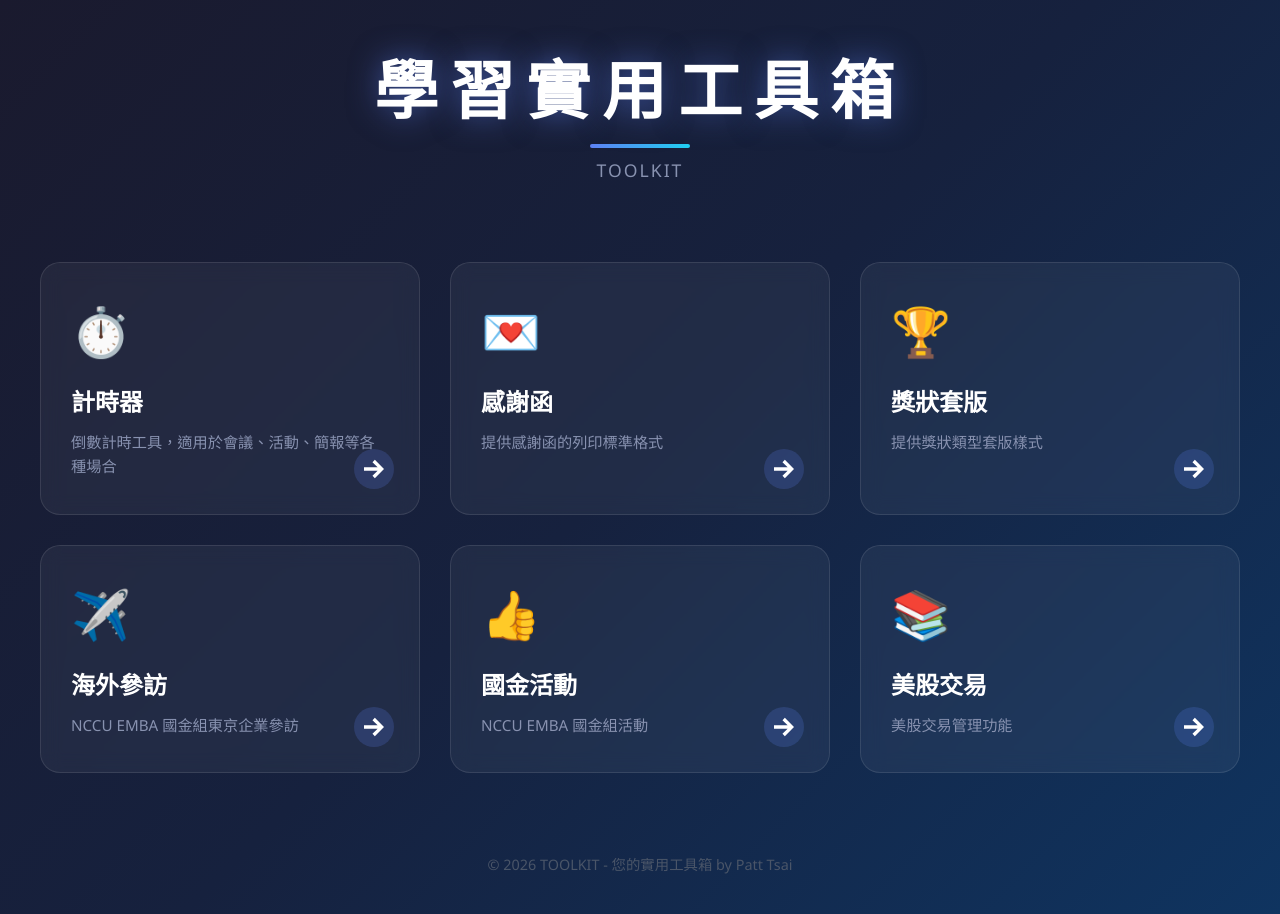
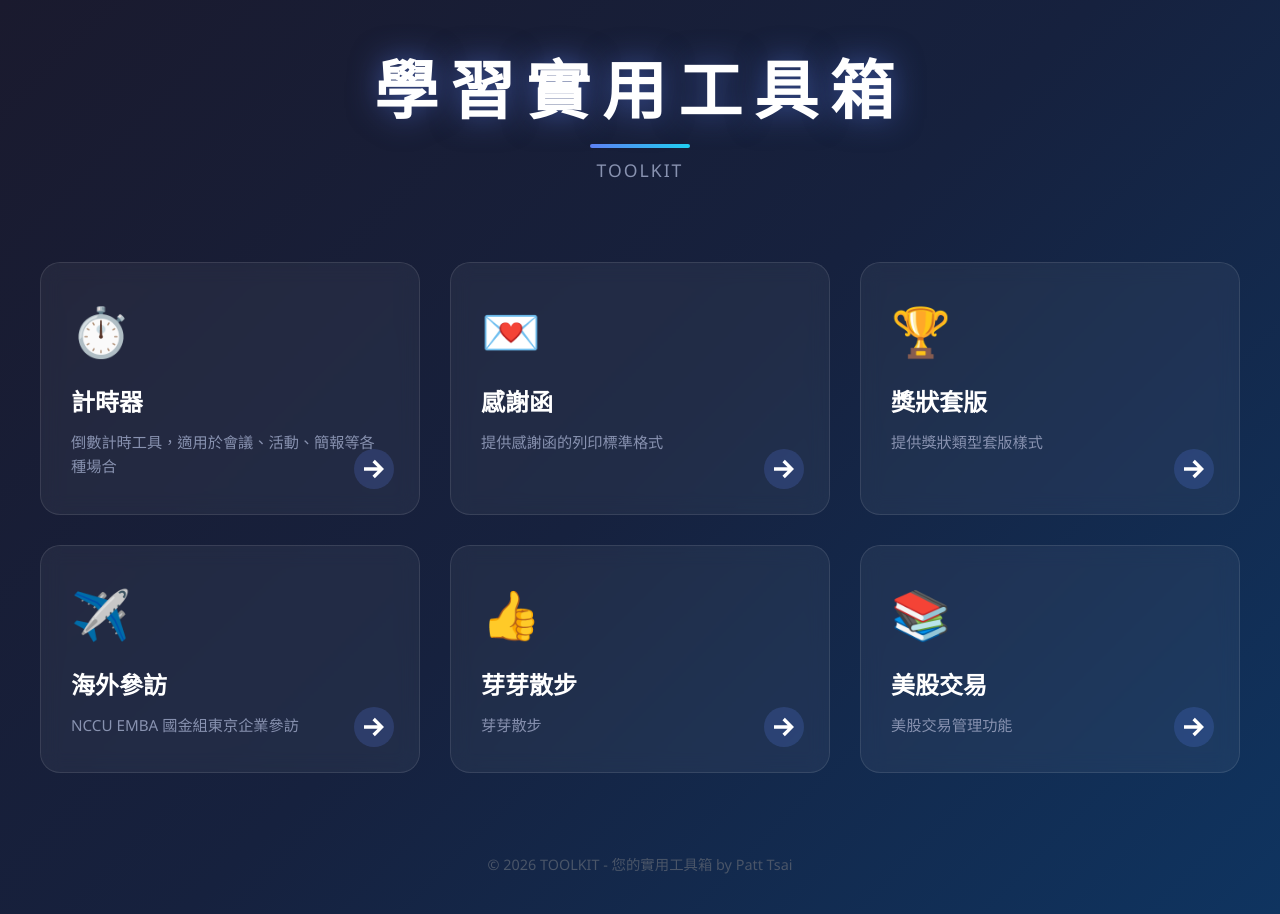
Before and after one commit to 114932141/toolkit, a plain HTML site: page index.html in a window 1280 px wide. Drawn offline with Linux system fonts and the light colour scheme.

Commit message:
Update link and content for activity card

```diff
--- a/index.html
+++ b/index.html
@@ -214,10 +214,10 @@
                 </div>
             </a>
             <!-- 國金資訊 -->
-            <a href="GF_Activity.html" class="card courses">
+            <a href="WalkApp.html" class="card courses">
                 <span class="card-icon">👍</span>
-                <h2 class="card-title">國金活動</h2>
-                <p class="card-description">NCCU EMBA 國金組活動</p>
+                <h2 class="card-title">芽芽散步</h2>
+                <p class="card-description">芽芽散步</p>
                 <div class="card-arrow">
                     <svg viewBox="0 0 24 24"><path d="M13.025 1l-2.847 2.828 6.176 6.176h-16.354v3.992h16.354l-6.176 6.176 2.847 2.828 10.975-11z"/></svg>
                 </div>
```
